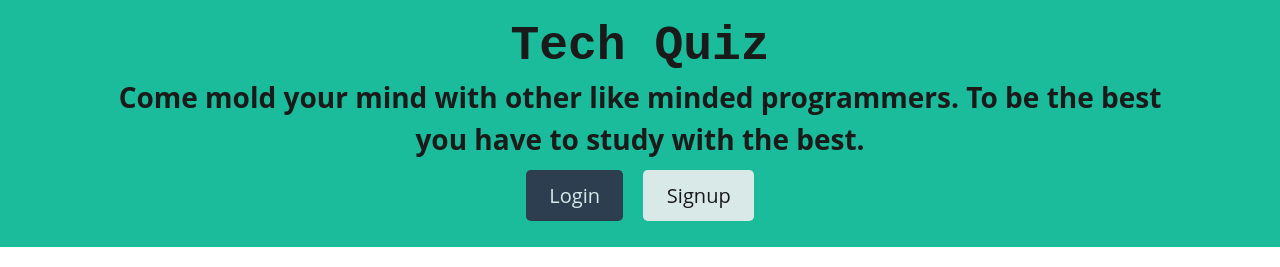
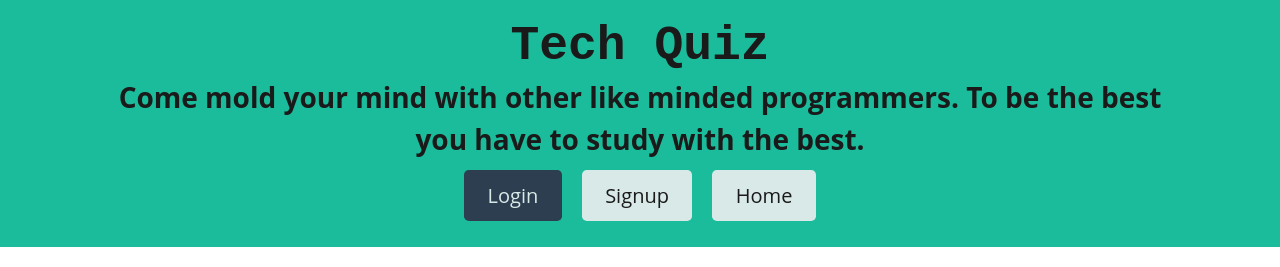
Before and after one commit to nvanschaack/tech-quiz-project, a React (Vite) app in the folder client/: page / in a window 1280 px wide. Shown: the top 267 px of the page. Built offline with nearby package versions, Linux system fonts and the light colour scheme; no server answers.

Commit message:
header button function for hiding takequiz btn when on quizform page

```diff
--- a/client/src/components/Header/index.jsx
+++ b/client/src/components/Header/index.jsx
@@ -1,5 +1,6 @@
 import { Link, redirect } from 'react-router-dom';
 import QuizForm from '../../pages/QuizForm';
+import HomePage from '../../pages/Home';
 import Auth from '../../utils/auth';
 
 const Header = () => {
@@ -7,6 +8,9 @@ const Header = () => {
     event.preventDefault();
     Auth.logout();
   };
+  const homePage = () => {
+    document.location.assign('/');
+  }
 
   const quizForm = () => {
     document.location.assign('/QuizForm')
@@ -26,6 +30,9 @@ const Header = () => {
         <div>
           {Auth.loggedIn() ? (
             <>
+             <button className="btn btn-lg btn-light m-2" onClick={homePage}>
+                Home
+              </button>
               <button className="btn btn-lg btn-light m-2" onClick={logout}>
                 Logout
               </button>
@@ -41,6 +48,9 @@ const Header = () => {
               <Link className="btn btn-lg btn-light m-2" to="/signup">
                 Signup
               </Link>
+              <Link className="btn btn-lg btn-light m-2" to="/">
+                Home
+              </Link>
             </>
           )}
         </div>
```
